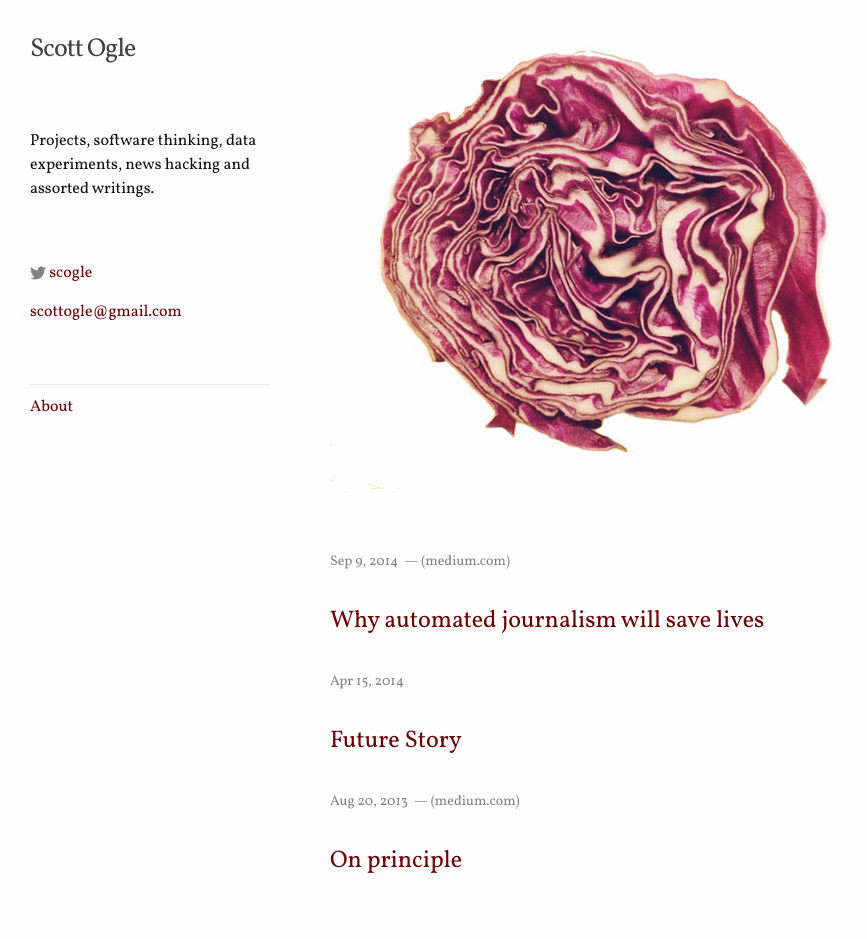
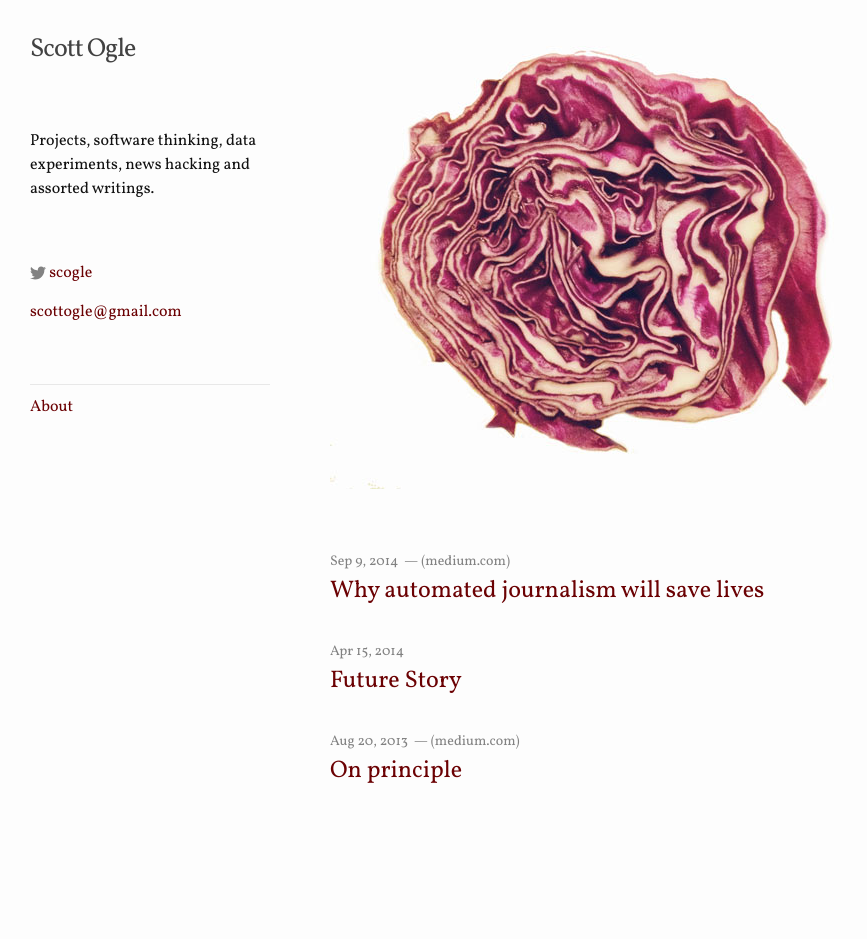
Before and after one commit to scogle/scogle.github.io, a Jekyll site: the page built from index.html, in a window 1280 px wide. Shown: the whole page, without its empty margins (0-867 px from the left). Built offline with Jekyll 4.4.1, drawn with Linux system fonts in a browser that asks for light colours; after the commit the page ends 900 px from its top, so only the background shows below that.

Commit message:
fixed issue with margin above headings

```diff
--- a/_sass/_base.scss
+++ b/_sass/_base.scss
@@ -34,10 +34,6 @@ ul, ol, dl, figure,
 %vertical-rhythm {
     margin-bottom: $spacing-unit / 2;
 }
-h2, h3, h4, h5, h6 {
-    margin-top: $spacing-unit;
-}
-
 
 
 /**
```
Also changed, not shown: favicon.ico.
